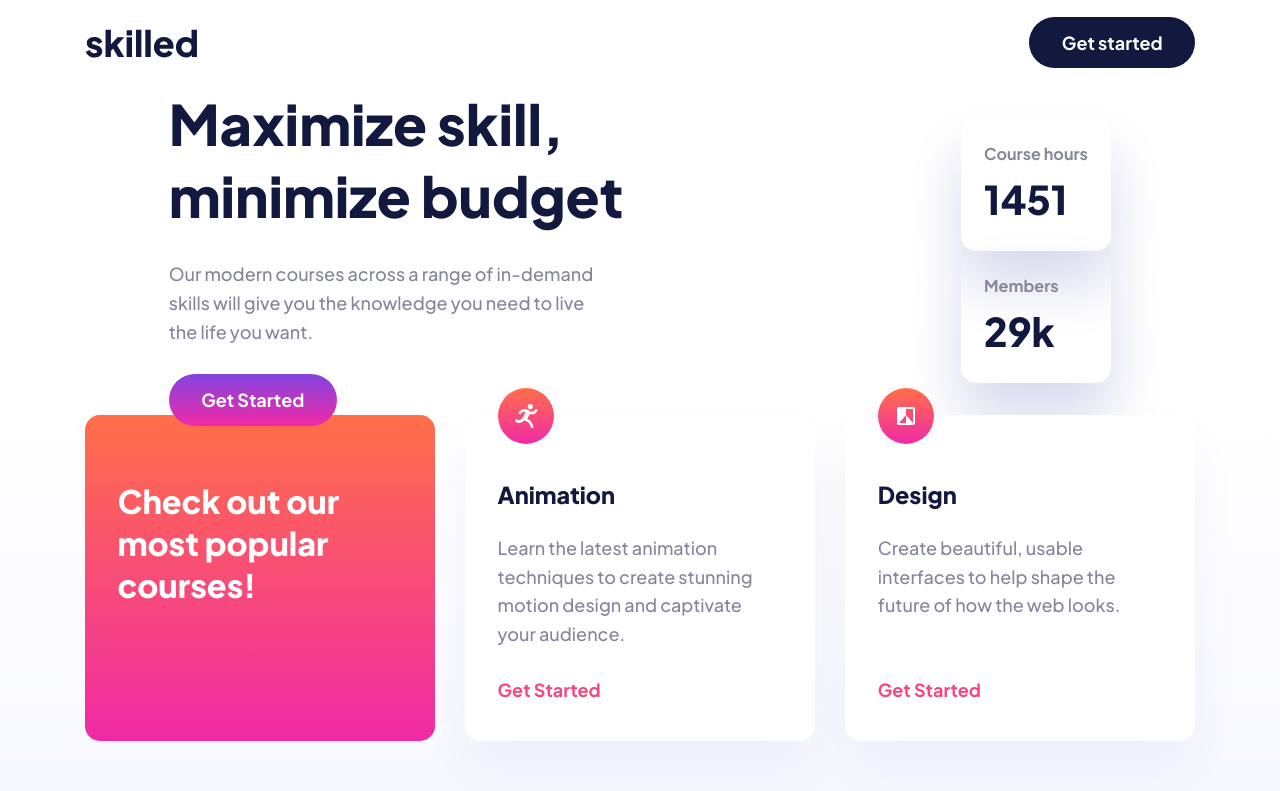
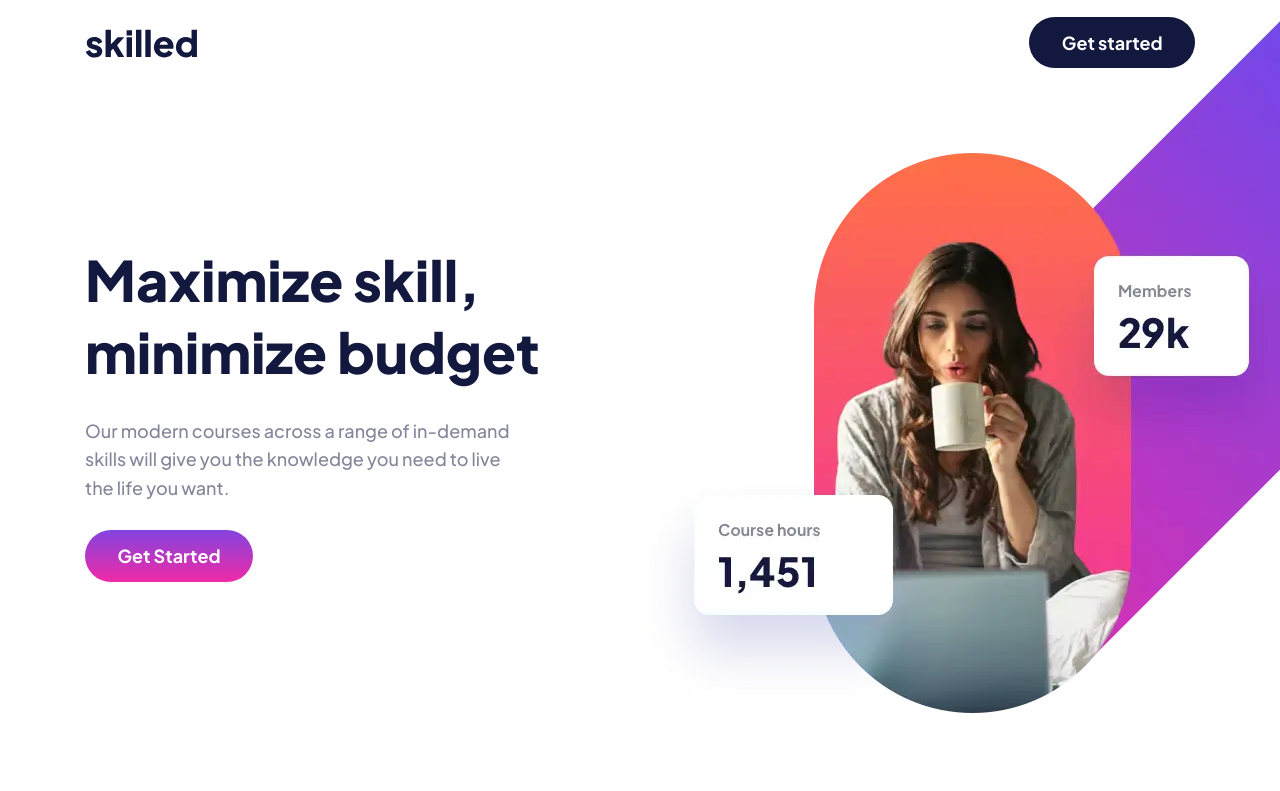
Before and after one commit to meilani/eLearningLandingPage, a React (Create React App) app: page / in a window 1280 px wide. Shown: the top 791 px of the page. Built offline with nearby package versions, Linux system fonts and the light colour scheme.

Commit message:
desktop style

```diff
--- a/src/components/HeroSection.js
+++ b/src/components/HeroSection.js
@@ -1,8 +1,12 @@
+import heroImgDesktop from '../images/image-hero-desktop.webp'
+import heroImgTablet from '../images/image-hero-tablet.webp'
+import heroImgMobile from '../images/image-hero-mobile.webp'
 import Button from './Button'
 
 const HeroSection = () => {
     return (
         <section className="hero">
+            <div className="container">
                 <div className="col col-1">
                     <h2>
                         Maximize skill,<br />
@@ -14,13 +18,10 @@ const HeroSection = () => {
                     <Button href="#" txt="Get Started" />
                 </div>
                 <div className="col col-2">
-                <div className="stat stat-1">
-                    <p className="stat-name">Course hours</p>
-                    <p className="stat-num">1451</p>
-                </div>
-                <div className="stat stat-2">
-                    <p className="stat-name">Members</p>
-                    <p className="stat-num">29k</p>
+                    <img
+                        src={heroImgDesktop}
+                        alt=""
+                    />
                 </div>
             </div>
         </section>
--- a/src/index.scss
+++ b/src/index.scss
@@ -83,6 +83,7 @@ p {
 
 .card-section {
   background-image: $pageBgGradient;
+  padding-bottom: 7.8rem;
 }
 
 .card-container {
@@ -166,6 +167,9 @@ footer {
 }
 
 main {
+  overflow-x: hidden;
+  margin-top: -13.75rem;
+
  > section > div {
   max-width: 1110px;
   margin: 0 auto;
@@ -173,9 +177,21 @@ main {
 }
 
 .hero {
-  display: flex;
-  justify-content: space-between;
-  align-items: center;
+  margin-bottom: 4rem;
+
+  .container {
+    display: flex;
+    justify-content: space-between;
+    align-items: center;
+  }
+
+  .col {
+    width: 50%;
+  }
+
+  .col-1 {
+    margin-top: 11rem;
+  }
 
   h2 {
     font-size: 3.1rem;
```
Lines whose indentation alone changed are shown as unchanged.
